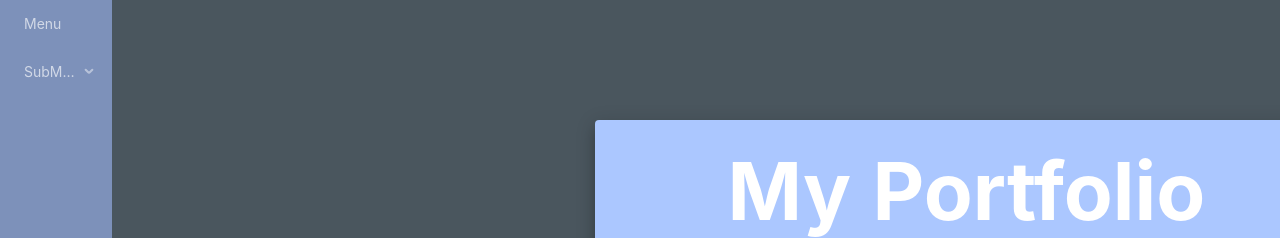
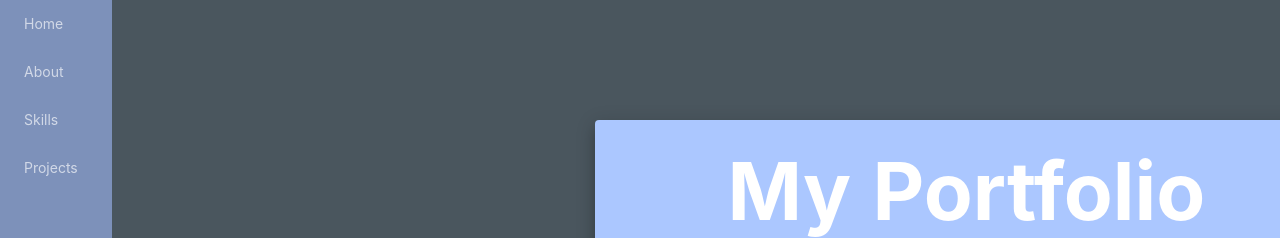
Before and after one commit to amerjusupovic/portfolio, a React (Create React App) app in the folder frontend/: page / in a window 1280 px wide. Shown: the top 238 px of the page. Built offline with nearby package versions, Linux system fonts and the light colour scheme; no server answers; the HTML template or start-up script is replaced by a standard one.

Commit message:
add menu items

```diff
--- a/frontend/src/App.tsx
+++ b/frontend/src/App.tsx
@@ -26,10 +26,10 @@ function App() {
       <div className="start sticky">
         <div className="sidebar-div sticky">
           <Menu onMouseOver={setCollapsedFalse} onMouseOut={setCollapsedTrue} mode={"inline"} theme={"dark"} inlineCollapsed={collapsed} className={"menu"}>
-            <Menu.Item>Menu</Menu.Item>
-            <Menu.SubMenu title="SubMenu">
-              <Menu.Item>SubMenuItem</Menu.Item>
-            </Menu.SubMenu>
+            <Menu.Item>Home</Menu.Item>
+            <Menu.Item>About</Menu.Item>
+            <Menu.Item>Skills</Menu.Item>
+            <Menu.Item>Projects</Menu.Item>
             <div className="align-end">
               <div className="menu-icon-list">
                 <a href="https://github.com/amerjusupovic"><GithubOutlined className={"menu-icon"}/></a>
```
